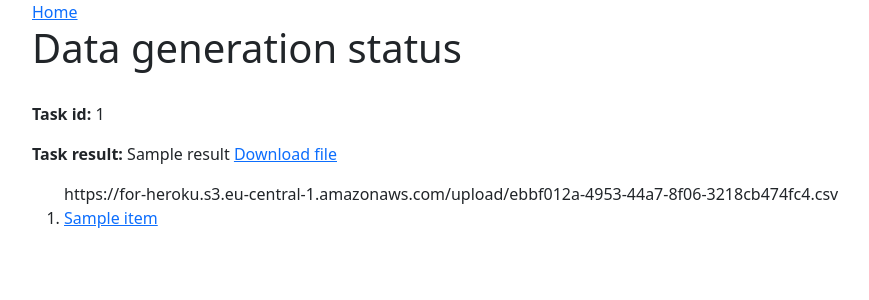
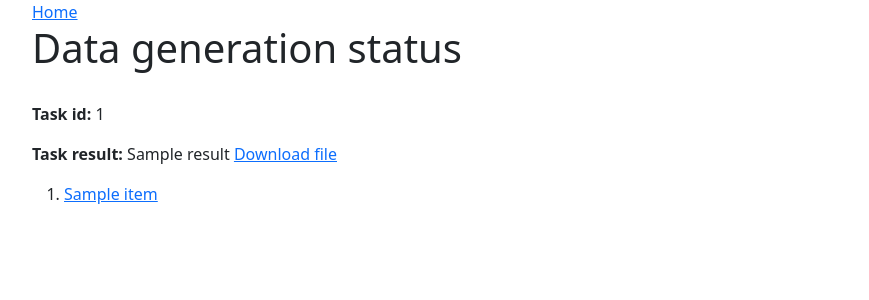
Before and after one commit to VetalM84/django_faker_celery, a Django app: template templates/result.html in a window 1280 px wide. Shown: the top 300 px of the page, without its empty margins (50-919 px from the left). Run offline with Django 4.2, Linux system fonts and the light colour scheme; the template is opened without the code that fills it: most values are stand-ins (such as "Sample title", 1, 10 or a date in 2020); parts of the project's set-up code (start-up, migrations or seed data) failed here and were passed over.

Commit message:
Html fix

```diff
--- a/templates/result.html
+++ b/templates/result.html
@@ -13,7 +13,6 @@
     {% endif %}
 
     <ol>
-        https://for-heroku.s3.eu-central-1.amazonaws.com/upload/ebbf012a-4953-44a7-8f06-3218cb474fc4.csv
     {% for item in saved_list %}
             <li><a href="{{ aws }}{{ item }}.csv">{{ item }}</a></li>
     {% empty %}
```
